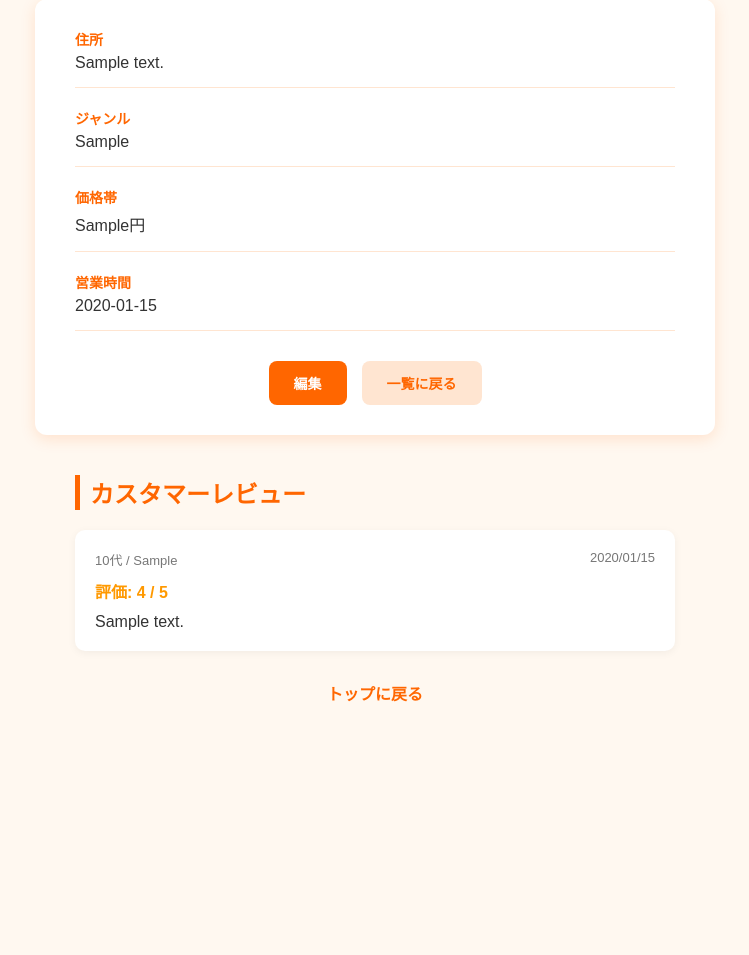
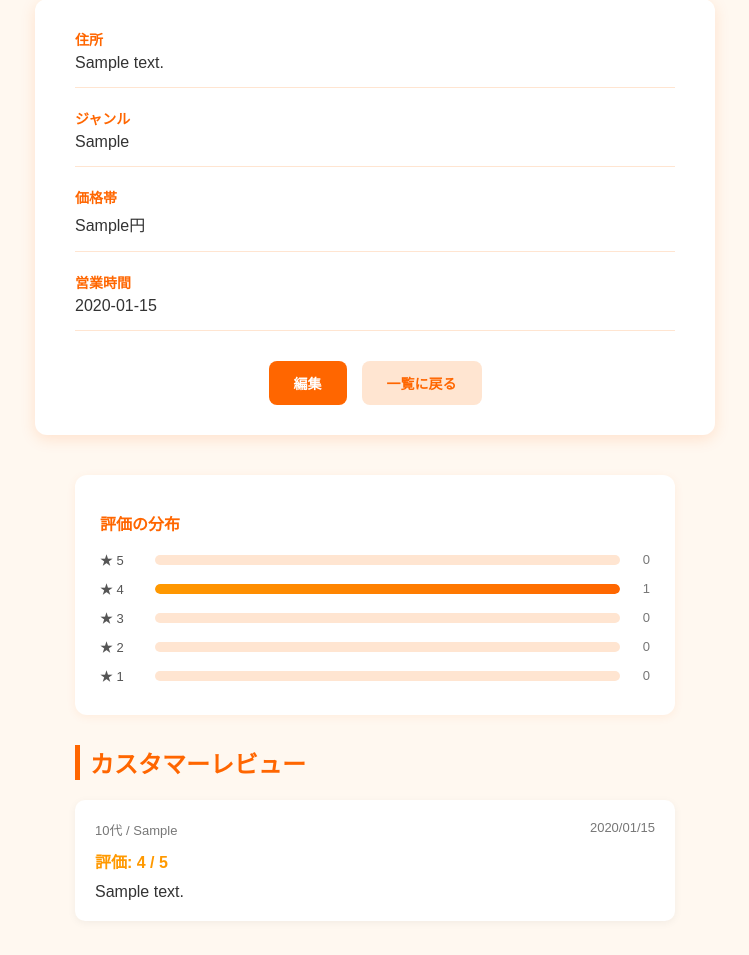
Before and after one commit to OOP2-2025-final-G05/MOGU, a Flask app: page /restaurants/1 in a window 1280 px wide. Shown: the part 172-1127 px from the top of the page, without its empty margins (265-1014 px from the left). Before the commit the page ends 874 px from the top, so only its background shows below. Run offline with Flask 3, Linux system fonts and the light colour scheme; tables that the repository leaves empty hold one stand-in row (values such as "Sample post").

Commit message:
Update restaurant_details.html

```diff
--- a/templates/restaurant_details.html
+++ b/templates/restaurant_details.html
@@ -37,6 +37,57 @@
         .review-header { display: flex; justify-content: space-between; font-size: 13px; color: #777; margin-bottom: 10px; }
         .review-stars { color: #ff9900; font-weight: bold; margin-bottom: 10px; }
         .review-comment { color: #333; white-space: pre-wrap; }
+
+        /* ===== 評価分布 ===== */
+        .rating-summary {
+            background: white;
+            padding: 20px 25px;
+            border-radius: 12px;
+            box-shadow: 0 2px 10px rgba(255, 102, 0, 0.08);
+            margin-bottom: 30px;
+        }
+
+        .rating-title {
+            color: #ff6600;
+            font-size: 16px;
+            margin-bottom: 15px;
+        }
+
+        .rating-row {
+            display: flex;
+            align-items: center;
+            margin-bottom: 10px;
+            gap: 10px;
+        }
+
+        .star-label {
+            width: 45px;
+            font-size: 13px;
+            color: #555;
+        }
+
+        .bar-bg {
+            flex: 1;
+            height: 10px;
+            background: #ffe5d1;
+            border-radius: 6px;
+            overflow: hidden;
+        }
+
+        .bar-fill {
+            height: 100%;
+            background: linear-gradient(90deg, #ff9900, #ff6600);
+            border-radius: 6px;
+            transition: width 0.4s ease;
+        }
+
+        .count {
+            width: 20px;
+            text-align: right;
+            font-size: 13px;
+            color: #777;
+        }
+
     </style>
 </head>
 
@@ -80,6 +131,32 @@
     </div>
 
     <div class="reviews-section">
+        {% set total = reviews|length %}
+        {% if total > 0 %}
+        {% set counts = {
+            5: reviews|selectattr("rating", "equalto", 5)|list|length,
+            4: reviews|selectattr("rating", "equalto", 4)|list|length,
+            3: reviews|selectattr("rating", "equalto", 3)|list|length,
+            2: reviews|selectattr("rating", "equalto", 2)|list|length,
+            1: reviews|selectattr("rating", "equalto", 1)|list|length
+        } %}
+
+        <div class="rating-summary">
+            <h3 class="rating-title">評価の分布</h3>
+
+            {% for star in [5,4,3,2,1] %}
+            <div class="rating-row">
+                <div class="star-label">★ {{ star }}</div>
+                <div class="bar-bg">
+                    <div class="bar-fill"style="width: {{ (counts[star] / total * 100) | round(1) }}%;">
+                    </div>
+                </div>
+                <div class="count">{{ counts[star] }}</div>
+            </div>
+            {% endfor %}
+        </div>
+        {% endif %}
+
         <h2 class="reviews-title">カスタマーレビュー</h2>
         {% if reviews %}
             {% for review in reviews %}
```
